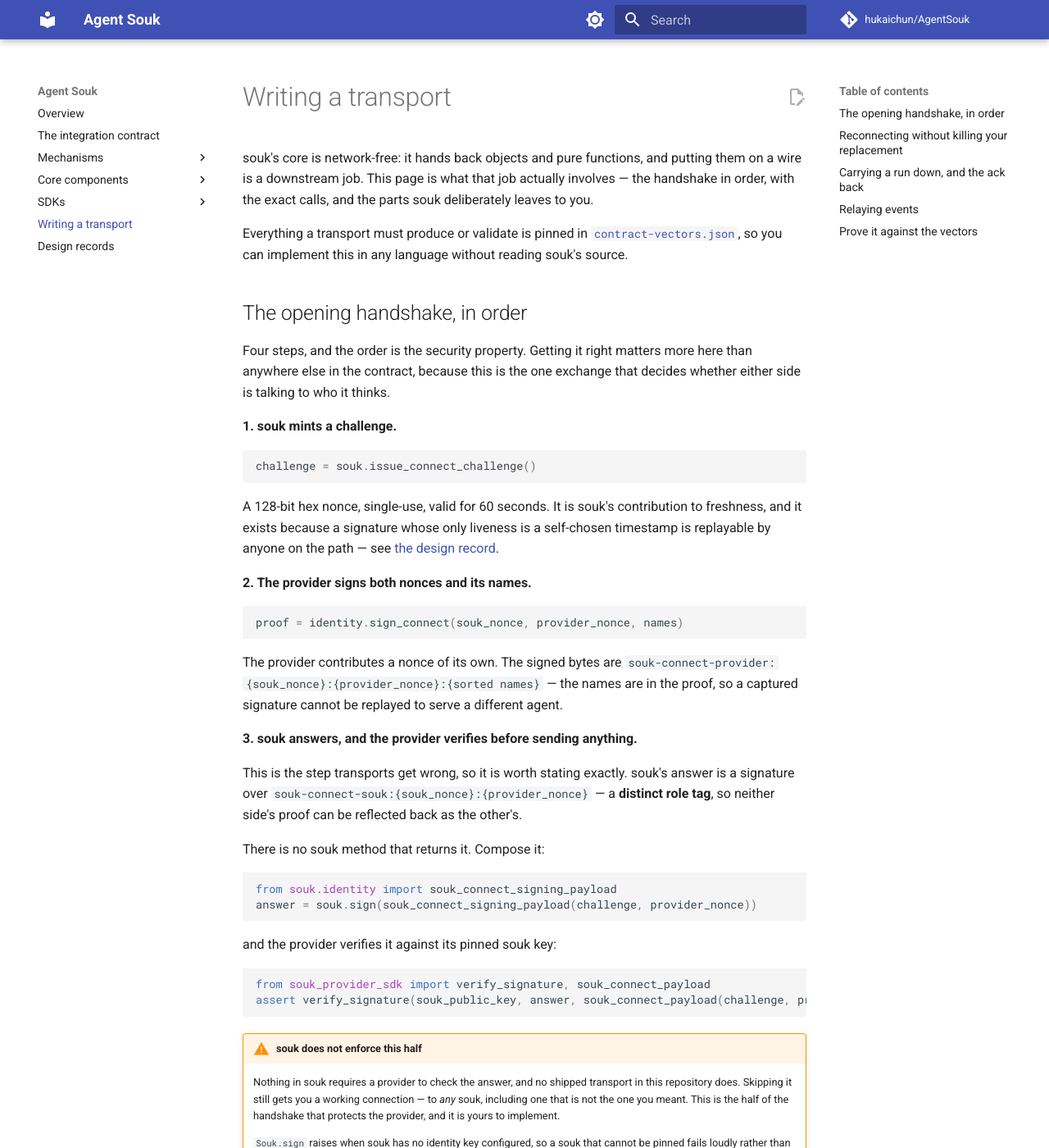
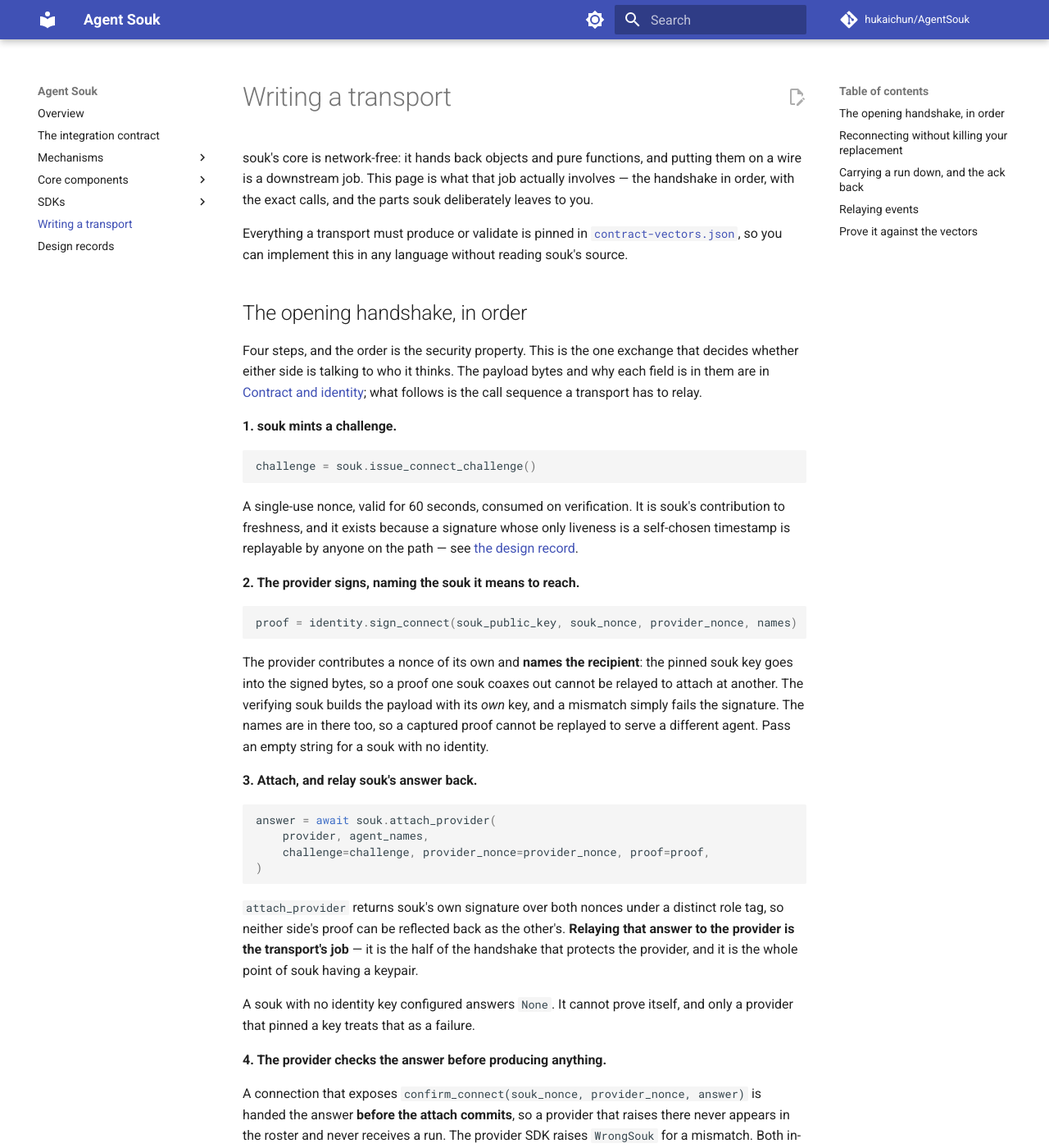
Before and after one commit to hukaichun/AgentSouk, an MkDocs documentation site: the page built from docs/writing-a-transport.md, in a window 1280 px wide and 1400 px high. Shown: the whole window at 82% size. Built offline with MkDocs 1.6.1 and Material for MkDocs 9.7.7, drawn with Linux system fonts in a browser that asks for light colours; comment, search, counter and statistics services are not loaded; some of the changed text lies outside the part shown.

Commit message:
Rewrite the handshake walkthrough against the post-#112 code
Rebasing brought in #112, which implemented the answering half of the
connect handshake while this page was being written. Three things the
page stated are no longer true:

- sign_connect now takes the pinned souk key first, and the payload
  binds it, so a proof coaxed out by one souk cannot be relayed to
  attach at another.
- attach_provider returns souk's answering signature. The page said no
  souk API produced it and carried a warning that souk did not enforce
  this half.
- A connection exposing confirm_connect is handed the answer before the
  attach commits, so a pinning provider that raises never enters the
  roster. The provider SDK raises WrongSouk.

The page now relays the call sequence and defers the payload bytes to
core-components/contract-identity.md, which #112 rewrote, rather than
restating them in a second place that can drift.

Co-Authored-By: Claude Fable 5 <noreply@anthropic.com>

````diff
--- a/docs/writing-a-transport.md
+++ b/docs/writing-a-transport.md
@@ -11,10 +11,11 @@ this in any language without reading souk's source.
 
 ## The opening handshake, in order
 
-Four steps, and the order is the security property. Getting it right
-matters more here than anywhere else in the contract, because this is
-the one exchange that decides whether either side is talking to who it
-thinks.
+Four steps, and the order is the security property. This is the one
+exchange that decides whether either side is talking to who it thinks.
+The payload bytes and why each field is in them are in
+[Contract and identity](core-components/contract-identity.md); what
+follows is the call sequence a transport has to relay.
 
 **1. souk mints a challenge.**
 
@@ -22,69 +23,64 @@ thinks.
 challenge = souk.issue_connect_challenge()
 ```
 
-A 128-bit hex nonce, single-use, valid for 60 seconds. It is souk's
-contribution to freshness, and it exists because a signature whose only
-liveness is a self-chosen timestamp is replayable by anyone on the path
-— see [the design record](design-records.md#the-verifier-chooses-the-freshness).
+A single-use nonce, valid for 60 seconds, consumed on verification. It is
+souk's contribution to freshness, and it exists because a signature whose
+only liveness is a self-chosen timestamp is replayable by anyone on the
+path — see [the design record](design-records.md#the-verifier-chooses-the-freshness).
 
-**2. The provider signs both nonces and its names.**
+**2. The provider signs, naming the souk it means to reach.**
 
 ```python
-proof = identity.sign_connect(souk_nonce, provider_nonce, names)
+proof = identity.sign_connect(souk_public_key, souk_nonce, provider_nonce, names)
 ```
 
-The provider contributes a nonce of its own. The signed bytes are
-`souk-connect-provider:{souk_nonce}:{provider_nonce}:{sorted names}` —
-the names are in the proof, so a captured signature cannot be replayed
-to serve a different agent.
+The provider contributes a nonce of its own and **names the recipient**:
+the pinned souk key goes into the signed bytes, so a proof one souk
+coaxes out cannot be relayed to attach at another. The verifying souk
+builds the payload with its *own* key, and a mismatch simply fails the
+signature. The names are in there too, so a captured proof cannot be
+replayed to serve a different agent. Pass an empty string for a souk with
+no identity.
 
-**3. souk answers, and the provider verifies before sending anything.**
-
-This is the step transports get wrong, so it is worth stating exactly.
-souk's answer is a signature over
-`souk-connect-souk:{souk_nonce}:{provider_nonce}` — a **distinct role
-tag**, so neither side's proof can be reflected back as the other's.
-
-There is no souk method that returns it. Compose it:
+**3. Attach, and relay souk's answer back.**
 
 ```python
-from souk.identity import souk_connect_signing_payload
-answer = souk.sign(souk_connect_signing_payload(challenge, provider_nonce))
+answer = await souk.attach_provider(
+    provider, agent_names,
+    challenge=challenge, provider_nonce=provider_nonce, proof=proof,
+)
 ```
 
-and the provider verifies it against its pinned souk key:
+`attach_provider` returns souk's own signature over both nonces under a
+distinct role tag, so neither side's proof can be reflected back as the
+other's. **Relaying that answer to the provider is the transport's job** —
+it is the half of the handshake that protects the provider, and it is the
+whole point of souk having a keypair.
+
+A souk with no identity key configured answers `None`. It cannot prove
+itself, and only a provider that pinned a key treats that as a failure.
+
+**4. The provider checks the answer before producing anything.**
+
+A connection that exposes `confirm_connect(souk_nonce, provider_nonce, answer)`
+is handed the answer **before the attach commits**, so a provider that
+raises there never appears in the roster and never receives a run. The
+provider SDK raises `WrongSouk` for a mismatch. Both in-process links
+implement the hook, so in-process goes through the identical ceremony
+automatically — sharing a process is not a reason to skip identity.
+
+If your transport verifies out-of-band instead, verify before sending
+anything worth stealing:
 
 ```python
 from souk_provider_sdk import verify_signature, souk_connect_payload
 assert verify_signature(souk_public_key, answer, souk_connect_payload(challenge, provider_nonce))
 ```
 
-!!! warning "souk does not enforce this half"
-    Nothing in souk requires a provider to check the answer, and no
-    shipped transport in this repository does. Skipping it still gets
-    you a working connection — to *any* souk, including one that is not
-    the one you meant. This is the half of the handshake that protects
-    the provider, and it is yours to implement.
-
-    `Souk.sign` raises when souk has no identity key configured, so a
-    souk that cannot be pinned fails loudly rather than silently
-    answering nothing.
-
-**4. Attach.**
-
-```python
-await souk.attach_provider(
-    provider, agent_names,
-    challenge=challenge, provider_nonce=provider_nonce, proof=proof,
-)
-```
-
-The proof is verified **before** the registered-names check, so an
-attach that cannot prove itself never learns whether a name is
-registered. There is no way to switch this off: a connection that
-exposes no `sign_connect` and supplies no proof is refused. In-process
-connections take the same path — sharing a process is not a reason to
-skip identity.
+The proof is verified **before** the registered-names check, so an attach
+that cannot prove itself never learns whether a name is registered. There
+is no way to switch any of this off: a connection that exposes no
+`sign_connect` and supplies no proof is refused.
 
 ## Reconnecting without killing your replacement
 
````
